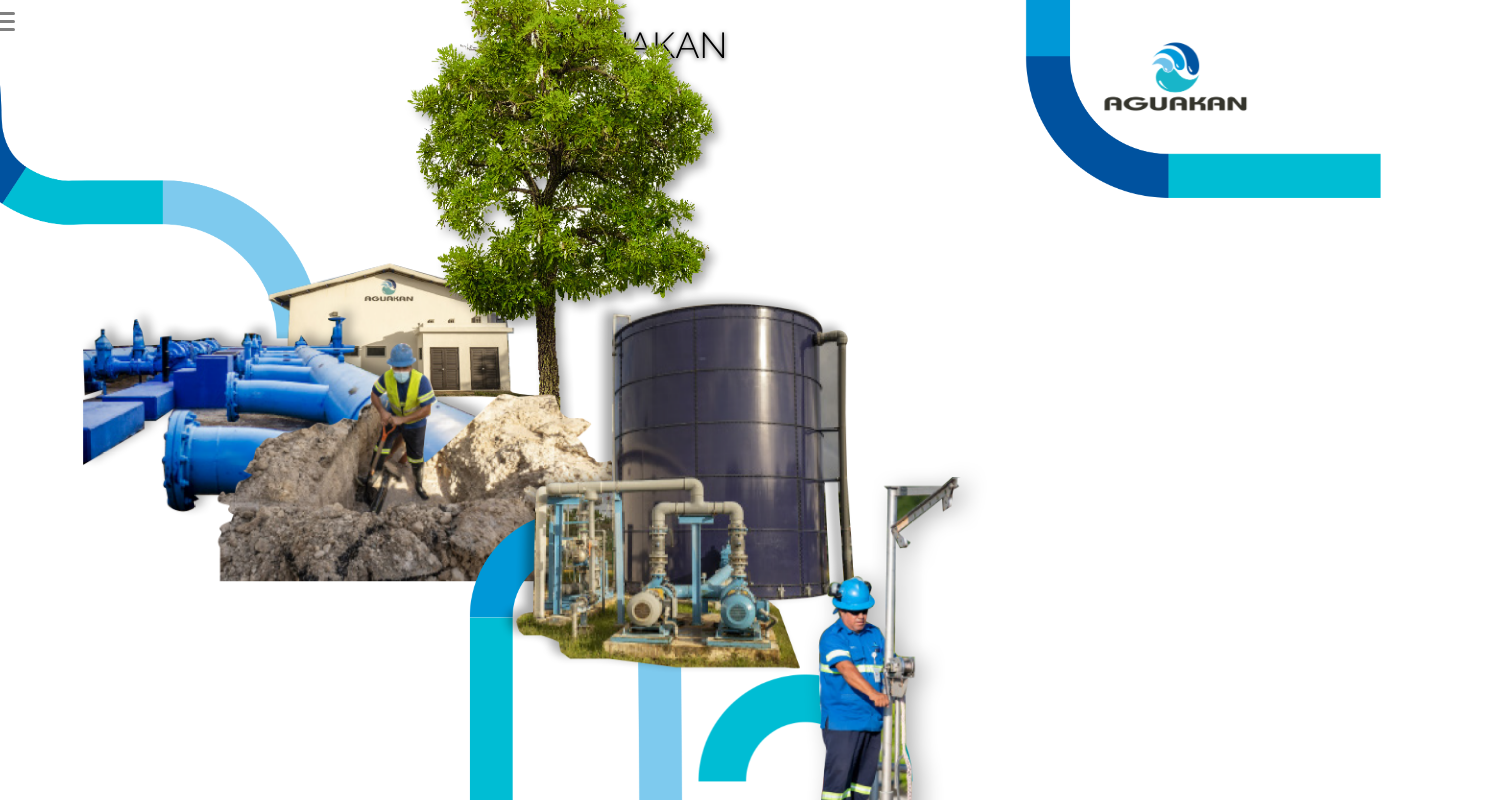
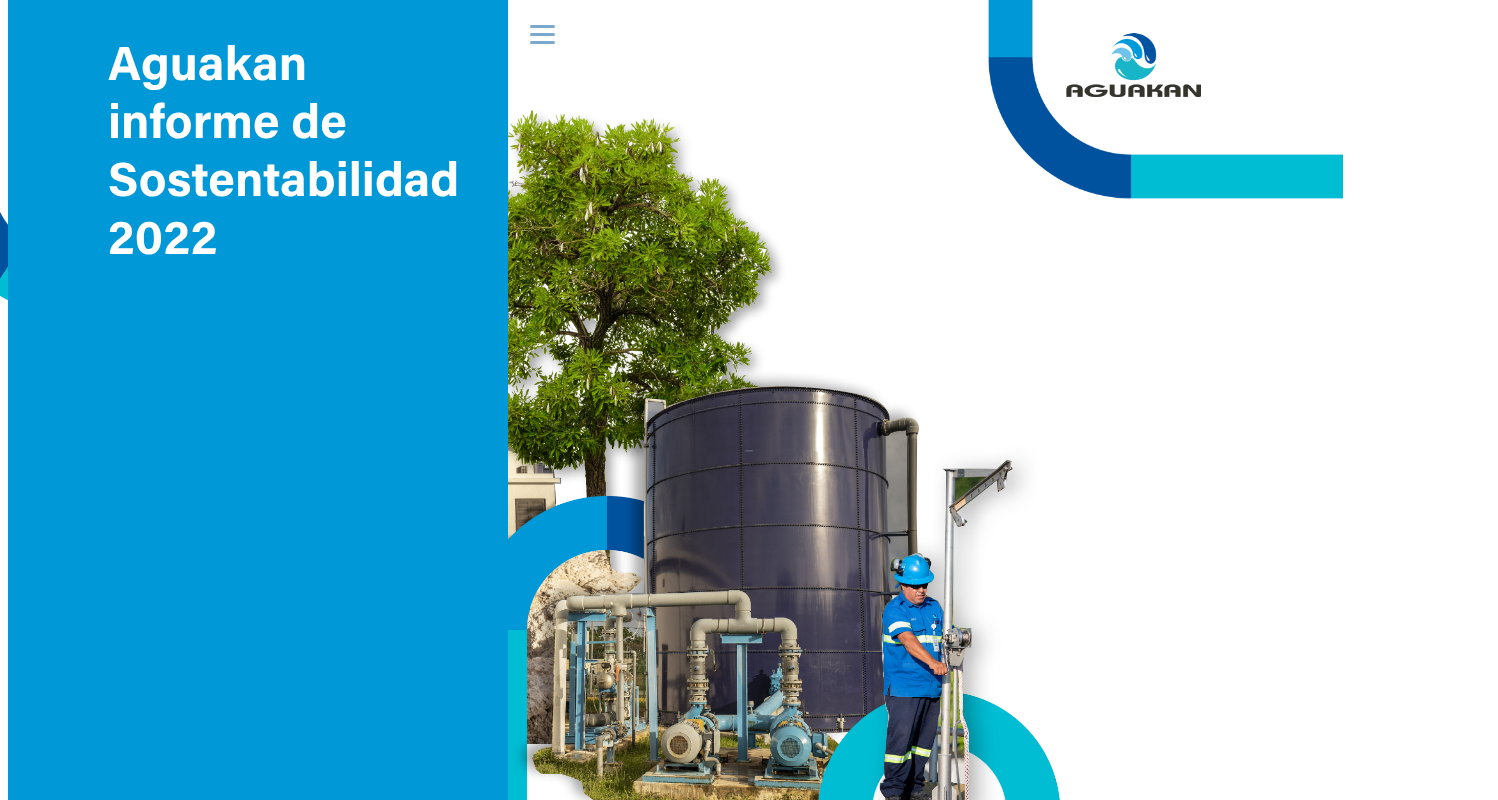
Before and after one commit to Juanksyek/Aguakan, a website: page index.html in a window 1280 px wide. Shown: the top 800 px of the page, 1498 px wide, since content can reach past the window. Drawn offline with nearby package versions, Linux system fonts and the light colour scheme.

Commit message:
Se sustituyeron imagenes, se agregaron nuevos estilos y se acomodó el menú

```diff
--- a/code.js
+++ b/code.js
@@ -1,4 +1,5 @@
 $(document).ready(function(){
+    // Requires jQuery
 
 $(document).on('click','.js-menu_toggle.closed',function(e){
 	e.preventDefault(); $('.list_load, .list_item').stop();
@@ -24,7 +25,7 @@
 	e.preventDefault(); $('.list_load, .list_item').stop();
 	$(this).removeClass('opened').addClass('closed');
 
-	$('.side_menu').css({ 'left':'-250px' });
+	$('.side_menu').css({ 'left':'-500px' });
 
 	var count = $('.list_item').length;
 	$('.list_item').css({
--- a/index.html
+++ b/index.html
@@ -8,8 +8,6 @@
     <title>Document</title>
 </head>
 <body>
-    <h1 class="page_title">Aguakan</h1>
-
     <div class="side_menu">
         <div class="burger_box">
             <div class="menu-icon-container">
@@ -23,35 +21,25 @@
             </div>
         </div>
         <div class="px-5">
-            <h2 class="menu_title">Aguakan informe de Sostentabilidad 2022</h2>
+            <h2 class="menu_title">Aguakan <br> informe de Sostentabilidad 2022</h2>
             <ul class="list_load">
-                <li class="list_item"><a href="#">Aguakan en cifras</a></li>
-                <li class="list_item"><a href="#">Carta del Director</a></li>
-                <li class="list_item"><a href="#">Somos Aguakan</a></li>
-                <li class="list_item"><a href="#">Planeta</a></li>
-                <li class="list_item"><a href="#">Personas</a></li>
-                <li class="list_item"><a href="#">Prosperidad</a></li>
-                <li class="list_item"><a href="#">Paz</a></li>
-                <li class="list_item"><a href="#">Alianzas</a></li>
-                <li class="list_item"><a href="#">Anexos</a></li>
-                <li class="list_item"><a href="#">Contacto</a></li>
+                <li class="list_item"><a href="#">Contigo todo el año</a></li>
+                <li class="list_item"><a href="#">Obras e inversiones</a></li>
+                <li class="list_item"><a href="#">Isla mujeres</a></li>
+                <li class="list_item"><a href="#">Talento Humano</a></li>
+                <li class="list_item"><a href="#">Atracción de talento</a></li>
             </ul>
         </div>
     </div>
+    <section>
         <div class="container">
-            <div class="row">
-                <div class="col-lg-12 col-md-12 col-sm-12 col-xs-12">
-                    <img class="img1" src="recursos/images/Ilustración1.png" alt="arte linea 1">
-                    <img class="img2" src="recursos/images/Ilustración2.png" alt="arte linea 2">
-                    <img class="img3" src="recursos/images/Ilustración3.png" alt="arte linea 3">
-                    <img class="img4" src="recursos/images/Ilustración4.png" alt="arte linea 4">
-                    <img class="img5" src="recursos/images/Imagen1.png" alt="Imagen 1">
-                    <img class="img6" src="recursos/images/Imagen2.png" alt="Imagen 2">
-                    <img class="img7" src="recursos/images/Imagen3.png" alt="">
-                    <img class="logo" src="recursos/images/logo-aguakan.png" alt="">
-                </div>
-            </div>
+            <img class="img1 fade-in-image" src="recursos/images/Imagen01.png" alt="">
+            <img class="img2 fade-in-image" src="recursos/images/Imagen02.png" alt="">
+            <img class="img3 fade-in-image" src="recursos/images/Imagen03.png" alt="">
+            <h1>Informe Anual 2022</h1>
         </div>
+    </section>
+    </div>
     <script src="https://ajax.googleapis.com/ajax/libs/jquery/3.3.1/jquery.min.js"></script>
     <script src="code.js"></script>
 </body>
--- a/styles.css
+++ b/styles.css
@@ -1,39 +1,40 @@
-@import url(https://fonts.googleapis.com/css?family=Raleway:300,700);
-
-body {
-    color: #fff;
-    font-family: 'Raleway', Helvetica, Arial, sans-serif;
-    font-size: 18px;
-    font-weight: 300;
-    line-height: 140%;
-    margin: 0;
-    min-height: 100vh;
-    padding: 0;
-    width: 100%;
+html,body {
+    height: 100%;
+    scroll-behavior: smooth;
+    overflow: hidden;
 }
 
-h1.page_title {
-    color: #000000;
+@font-face {
+    font-family: Gotham-Bold;
+    src: url(recursos/fonts/GothamRounded-Bold.otf);
 }
 
-h4.what_to_do {
-    color: #000000;
+@font-face {
+    font-family: Gotham-Book;
+    src: url(recursos/fonts/GothamRounded-Book.otf);
 }
 
-h2.menu_title {
-    color: #ffffff;
+@font-face {
+    font-family: Gotham-Light;
+    src: url(recursos/fonts/GothamRounded-Light.otf);
 }
 
-.page_title,
-.what_to_do {
-    font-weight: 300;
-    line-height: 120%;
-    text-align: center;
-    text-shadow: 0 1px 5px rgba(0, 0, 0, .8);
-    text-transform: uppercase;
+@font-face {
+    font-family: Gotham-Medium;
+    src: url(recursos/fonts/GothamRounded-Medium.otf);
 }
 
-/* PEN STYLES ========== */
+@font-face {
+    font-family: Acumin;
+    src: url(recursos/fonts/AcuminVariableConcept.otf);
+}
+
+h2{
+   font-family: Acumin;
+   font-size: 3rem;
+   color: #fff;
+}
+
 a,
 .side_menu {
     -webkit-transition: all 300ms ease-in-out;
@@ -41,21 +42,19 @@
     z-index: 9999999;
 }
 
-/* MENU CONTAINER ----- */
 .side_menu {
-    background: #000000;
-    height: 100vh;
-    left: -250px;
+    background: #0098D7;
+    height: 100%;
     position: absolute;
+    width: 400px;
     top: 0;
-    width: 250px;
+    padding: 0 0 0 100px;
 }
 
 .side_menu .container {
-    padding: 0 1em;
+    padding: 0 3em;
 }
 
-/* HAMBURGER STYLES ----- */
 .burger_box {
     display: block;
     float: right;
@@ -63,13 +62,16 @@
 }
 
 .burger_box a.menu-icon {
-    display: inline-block;
+    position: relative;
+    place-items: center;
+    display: grid;
     float: none;
-    height: 43px;
+    height: 50px;
     padding: 10px;
     opacity: .5;
-    width: 45px;
+    width: 50px;
     z-index: 100;
+    right: -35%;
 }
 
 .burger_box a.menu-icon:hover,
@@ -78,7 +80,7 @@
 }
 
 .burger_box a.menu-icon.opened {
-    background: #ffffff;
+    background: #0098D7;
 }
 
 .burger_box .menu-icon_box {
@@ -90,12 +92,13 @@
 }
 
 .burger_box .menu-icon_line {
-    background: #000000;
+    background: #00529f;
     border-radius: 2px;
     display: inline-block;
     height: 3px;
     position: absolute;
     width: 100%;
+
 }
 
 .burger_box .menu-icon_line--1 {
@@ -154,7 +157,6 @@
     -webkit-transition: top 200ms, -webkit-transform 200ms 250ms;
 }
 
-/* STAGGER LIST ----- */
 .list_load {
     display: none;
     list-style: none;
@@ -179,66 +181,61 @@
     background: rgba(255, 255, 255, .2);
 }
 
-#index{
-    background-color: #ffffff;
-    background-size: cover;
-    height: 100%;
+.contaniner{
+    position: relative;
 }
 
 .img1{
-    position: fixed;
-    width: 50%;
-    left: -19%;
-    top: -2%;
-    z-index: 1;
+    position: absolute;
+    width: 100%;
+    left: -27%;
+    bottom: 7%;
 }
 .img2{
-    position: fixed;
+    position: absolute;
+    width: 80%;
+    bottom: -20%;
+    left: 20%;
+}
+
+.img3{
+    position: absolute;
     width: 50%;
-    right: -19%;
-    top: -12%;
+    left: 67%;
+    top: -15%;
 }
-.img3{
-    position: fixed;
-    height: 50%;
-    bottom: -16%;
-    right: 10%;
-    z-index: 6;
+
+.fade-in-image {
+    animation: fadeIn 5s;
+    -webkit-animation: fadeIn 5s;
+    -moz-animation: fadeIn 5s;
+    -o-animation: fadeIn 5s;
+    -ms-animation: fadeIn 5s;
   }
-.img4{
-    position: fixed;
-    width: 50%;
-    bottom: -10%;
-    left: 20%;
-    z-index: 4;
+
+  @keyframes fadeIn {
+    0% { opacity: 0; }
+    100% { opacity: 1; }
   }
-.img5{
-    position: fixed;
-    width: 150%;
-    top: -35%;
-    left: -42%;
-    z-index: 2;
+
+  @-moz-keyframes fadeIn {
+    0% { opacity: 0; }
+    100% { opacity: 1; }
   }
-.img6{
-    position: fixed;
-    width: 120%;
-    top: 1%;
-    left: -7%;
-    top: 5%;
-    z-index: 5;
+
+  @-webkit-keyframes fadeIn {
+    0% { opacity: 0; }
+    100% { opacity: 1; }
   }
-.img7{
-    position: fixed;
-    width: 150%;
-    left: -5%;
-    bottom: -53%;
-    z-index: 7;
+
+  @-o-keyframes fadeIn {
+    0% { opacity: 0; }
+    100% { opacity: 1; }
   }
-.logo{
-    position: fixed;
-    width: 12%;
-    right: 2%;
-    top: 5%;
+
+  @-ms-keyframes fadeIn {
+    0% { opacity: 0; }
+    100% { opacity: 1; }
   }
 
 @media only screen and (max-width: 768px) {
```
Also changed, not shown: recursos/images/Ilustración1.png (deleted), recursos/images/Ilustración2.png (deleted), recursos/images/Ilustración3.png (deleted), recursos/images/Ilustración4.png (deleted), recursos/images/Imagen01.png (added), recursos/images/Imagen02.png (added), recursos/images/Imagen03.png (added), recursos/images/Imagen1.png (deleted), recursos/images/Imagen2.png (deleted), recursos/images/Imagen3.png (deleted), recursos/images/logo-aguakan.png (deleted). Lines whose indentation alone changed are shown as unchanged.
